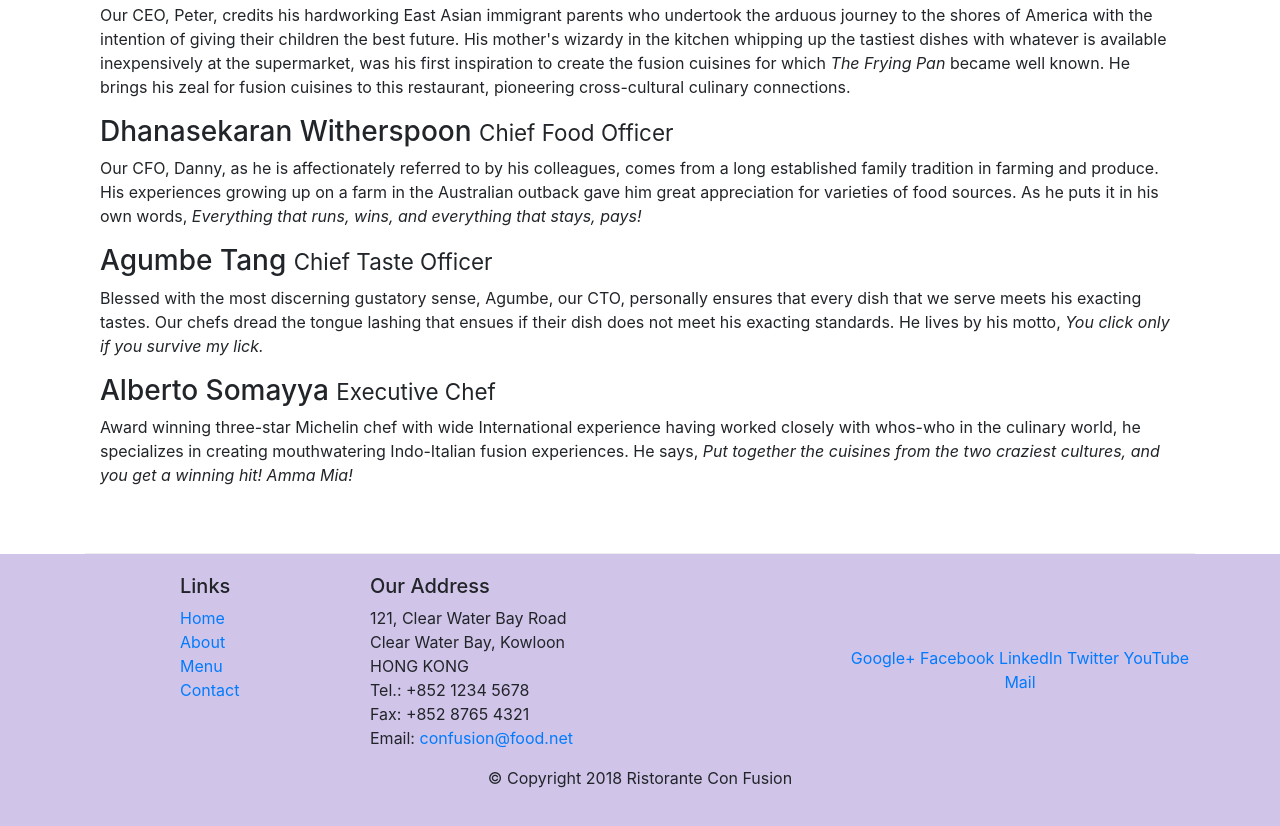
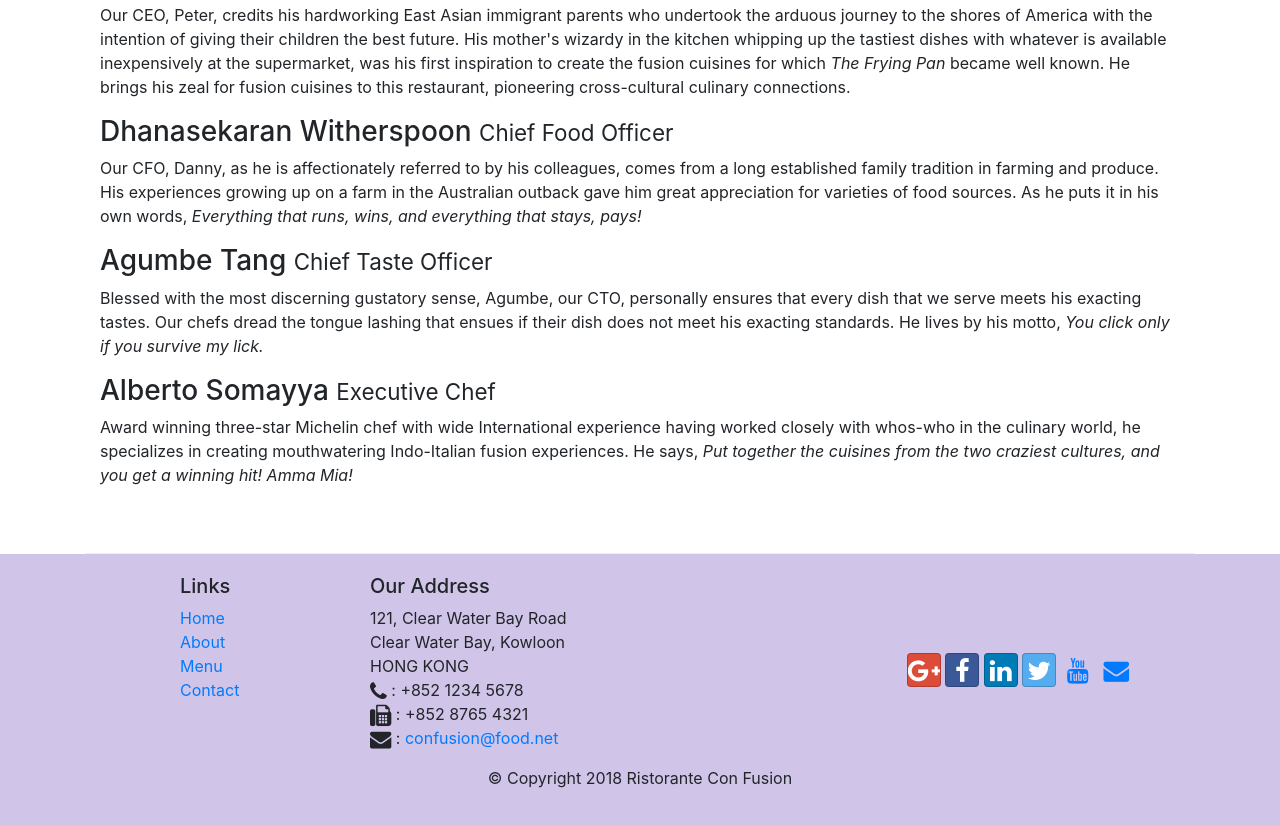
Before and after one commit to hvrgupta/Part-1-Front-end-Web-UI-Framework, a website: page aboutus.html in a window 1280 px wide. Shown: the part 1000-1826 px from the top of the page. Drawn offline with nearby package versions, Linux system fonts and the light colour scheme.

Commit message:
Icon Fonts

```diff
--- a/aboutus.html
+++ b/aboutus.html
@@ -8,6 +8,8 @@
 
     <!-- Bootstrap CSS -->
     <link rel="stylesheet" href="node_modules/bootstrap/dist/css/bootstrap.min.css">
+    <link rel="stylesheet" href="node_modules/font-awesome/css/font-awesome.min.css">
+    <link rel="stylesheet" href="node_modules/bootstrap-social/bootstrap-social.css">
     <link rel="stylesheet" href="css/styles.css">
     <title>Ristorante Con Fusion: About Us</title>
 
@@ -22,10 +24,10 @@
         <a  class="navbar-brand mr-auto" href="index.html">Ristorante con Fusion</a>
         <div class="collapse navbar-collapse" id="Navbar">
             <ul class="navbar-nav mr-auto">
-                <li class="nav-item"><a class="nav-link" href="index.html">Home</a></li>
-                <li class="nav-item active"><a class="nav-link" href="aboutus.html">About</a></li>
-                <li class="nav-item"><a class="nav-link" href="#">Menu</a></li>
-                <li class="nav-item"><a class="nav-link" href="#">Contact</a></li>
+                <li class="nav-item"><a class="nav-link" href="index.html"><span class="fa fa-home fa-lg"></span> Home</a></li>
+                <li class="nav-item active"><a class="nav-link" href="aboutus.html"><span class="fa fa-info fa-lg"></span> About</a></li>
+                <li class="nav-item"><a class="nav-link" href="#"><span class="fa fa-list fa-lg"></span> Menu</a></li>
+                <li class="nav-item"><a class="nav-link" href="#"><span class="fa fa-address-card fa-lg"></span> Contact</a></li>
             </ul>
         </div>
     </div>
@@ -100,19 +102,19 @@
 		              121, Clear Water Bay Road<br>
 		              Clear Water Bay, Kowloon<br>
 		              HONG KONG<br>
-		              Tel.: +852 1234 5678<br>
-		              Fax: +852 8765 4321<br>
-		              Email: <a href="mailto:confusion@food.net">confusion@food.net</a>
+                      <i class="fa fa-phone fa-lg"></i> : +852 1234 5678<br>
+                      <i class="fa fa-fax fa-lg"></i> : +852 8765 4321<br>
+		              <i class="fa fa-envelope fa-lg"></i> : <a href="mailto:confusion@food.net">confusion@food.net</a>
 		           </address>
                 </div>
                 <div class="col-12 col-sm-4 align-self-center">
                     <div class="text-center">
-                        <a href="http://google.com/+">Google+</a>
-                        <a href="http://www.facebook.com/profile.php?id=">Facebook</a>
-                        <a href="http://www.linkedin.com/in/">LinkedIn</a>
-                        <a href="http://twitter.com/">Twitter</a>
-                        <a href="http://youtube.com/">YouTube</a>
-                        <a href="mailto:">Mail</a>
+                        <a class="btn btn-social-icon btn-google" href="http://google.com/+"><i class="fa fa-google-plus fa-lg"></i></a>
+                        <a class="btn btn-social-icon btn-facebook" href="http://www.facebook.com/profile.php?id="><i class="fa fa-facebook fa-lg"></i></a>
+                        <a class="btn btn-social-icon btn-linkedin" href="http://www.linkedin.com/in/"><i class="fa fa-linkedin fa-lg"></i></a>
+                        <a class="btn btn-social-icon btn-twitter" href="http://twitter.com/"><i class="fa fa-twitter fa-lg"></i></a>
+                        <a class="btn btn-social-icon btn-youtube" href="http://youtube.com/"><i class="fa fa-youtube fa-lg"></i></a>
+                        <a class="btn btn-social-icon" href="mailto:"><i class="fa fa-envelope fa-lg"></i></a>
                     </div>
                 </div>
            </div>
--- a/package.json
+++ b/package.json
@@ -15,6 +15,8 @@
   },
   "dependencies": {
     "bootstrap": "^4.0.0",
+    "bootstrap-social": "^5.1.1",
+    "font-awesome": "^4.7.0",
     "jquery": "^3.1.1",
     "popper.js": "^1.12.9"
   }
```
Also changed, not shown: index.html (+15 -13 lines), 1 other file.
